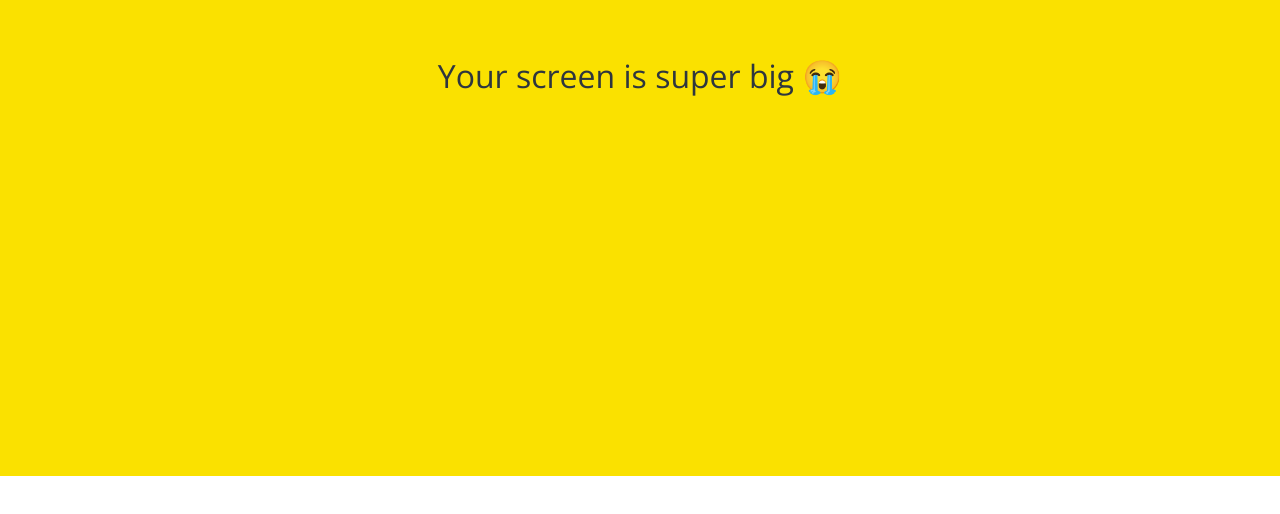
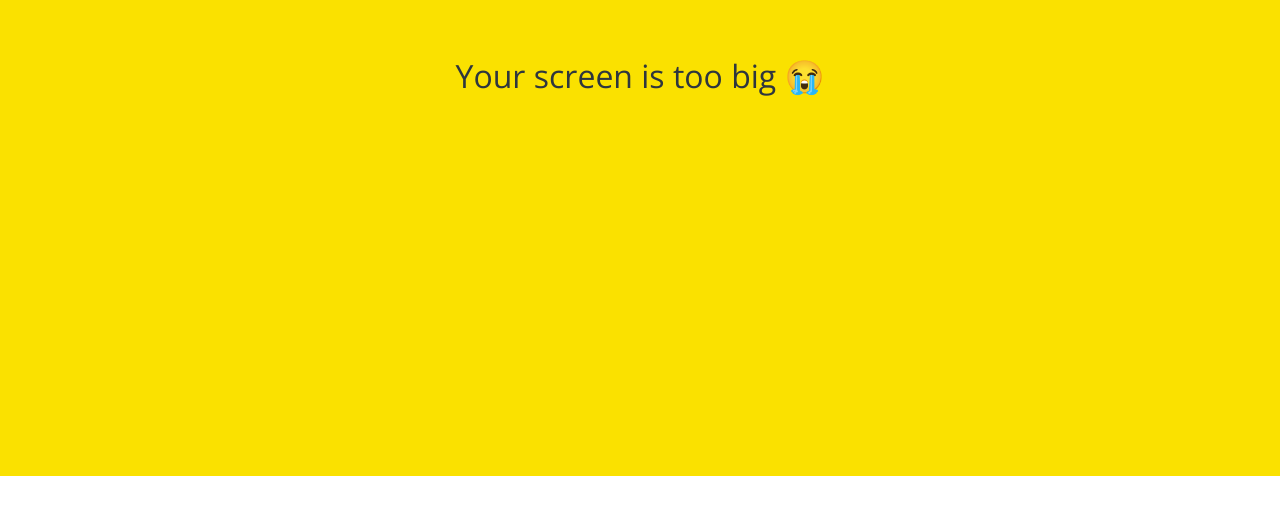
Before and after one commit to Hosio123/kokoa-clone-2022, a plain HTML site: page friends.html in a window 1280 px wide. Shown: the part 324-838 px from the top of the page. Drawn offline with nearby package versions, Linux system fonts and the light colour scheme.

Commit message:
Update friends.html

```diff
--- a/friends.html
+++ b/friends.html
@@ -107,7 +107,7 @@
     </div>
 
     <div id="no-mobile">
-      <span>Your screen is super big 😭</span>
+      <span>Your screen is too big 😭</span>
     </div>
 
     <script
```
